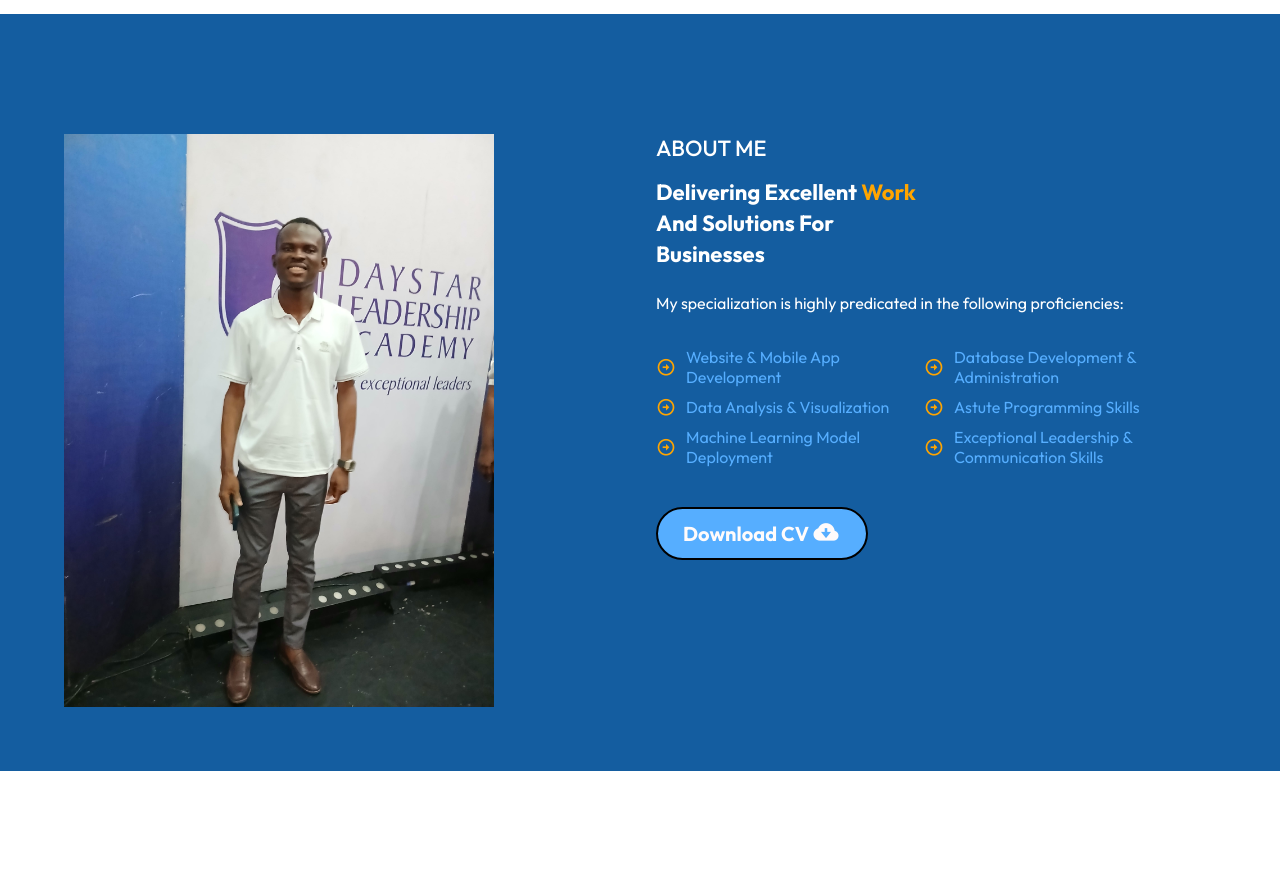
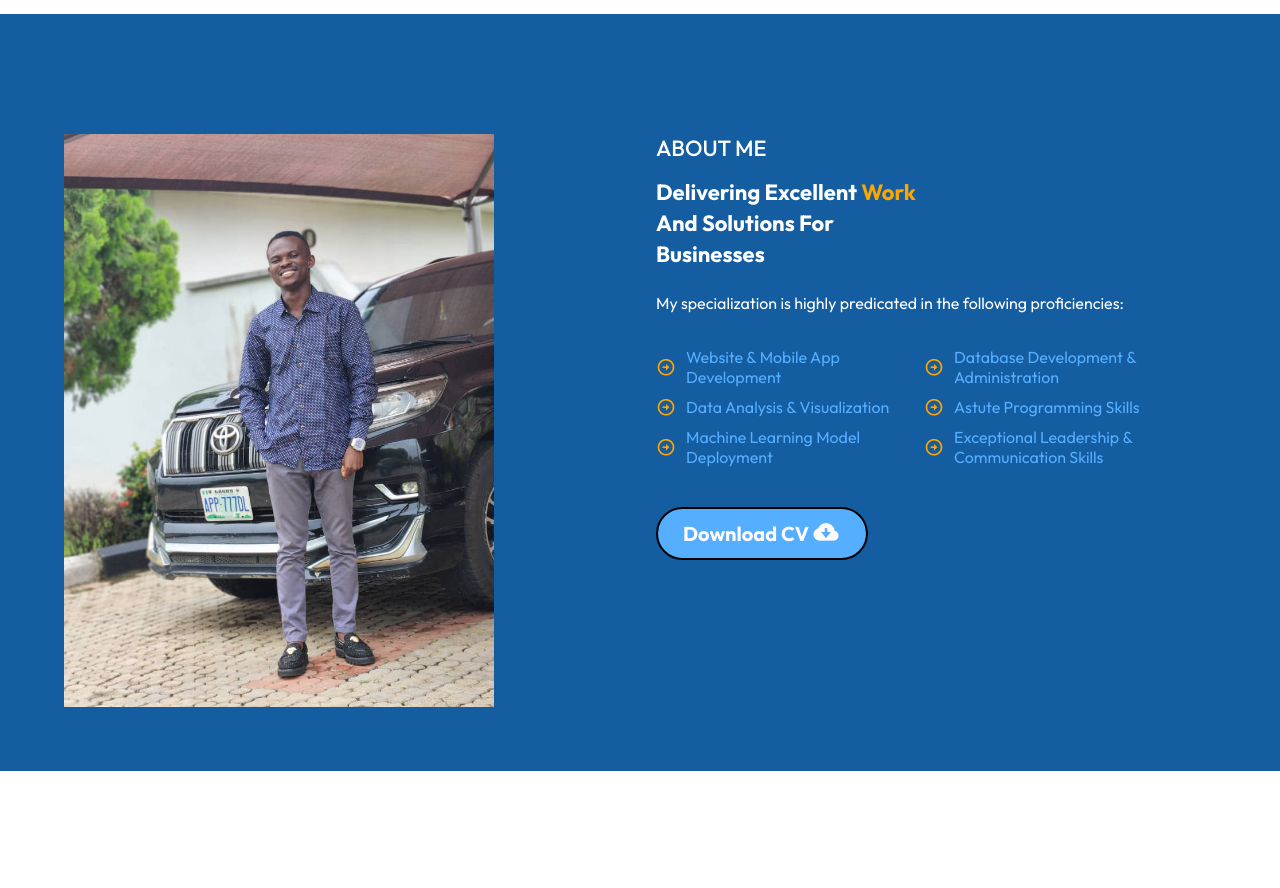
Before and after one commit to prodigy234/My_Personal_Portfolio_Website, a plain HTML site: page index.html in a window 1280 px wide. Shown: the part 880-1768 px from the top of the page. Drawn offline with nearby package versions, Linux system fonts and the light colour scheme.

Commit message:
new push

```diff
--- a/index.html
+++ b/index.html
@@ -110,7 +110,7 @@
        <section class="about" id="about" data-aos="zoom-in" data-aos-duration="1400">
         <div class="main-about">
           <div class="about-img">
-            <img src="assets/images/dla_image_1.jpg" alt="">
+            <img src="assets/images/My image.jpg" alt="">
           </div>
 
           <div class="about-text" data-aos="fade-down" data-aos-duration="1400">
```
Also changed, not shown: assets/images/My image.jpg (added), 1 other file.
